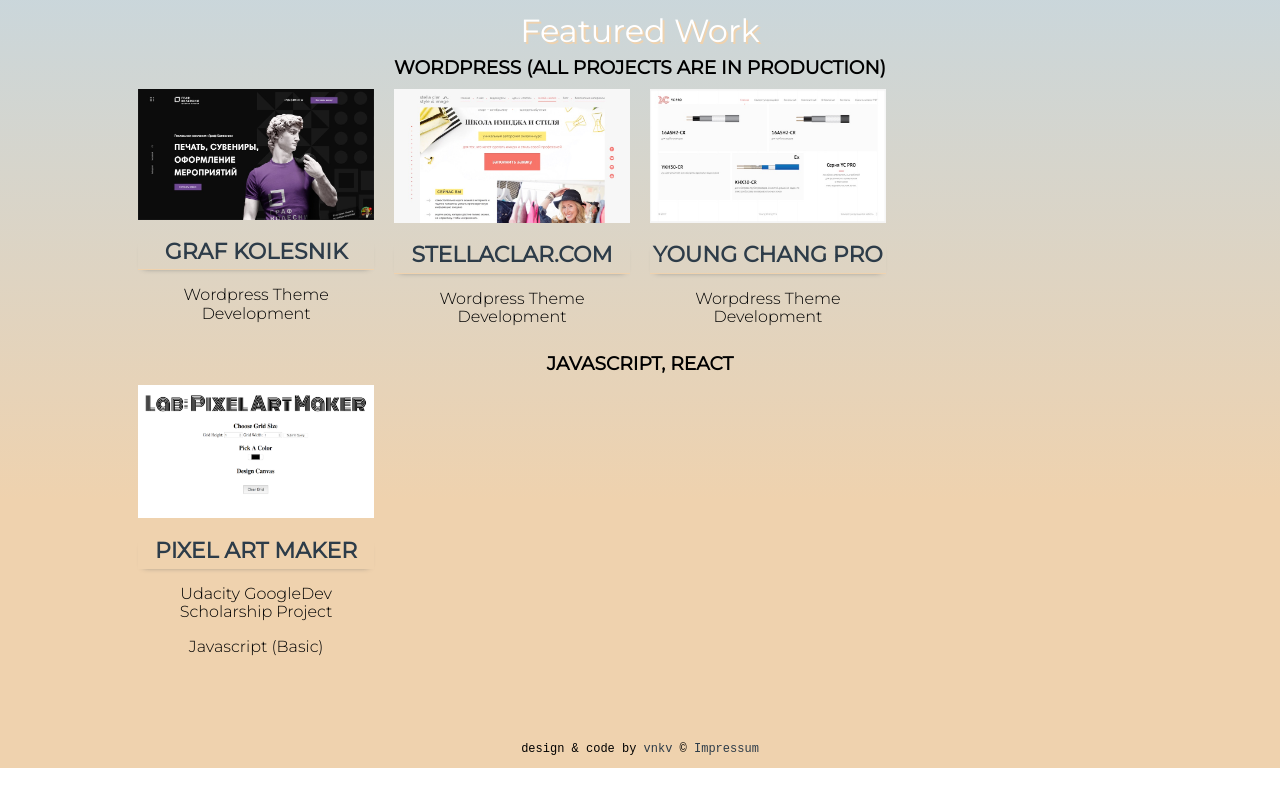
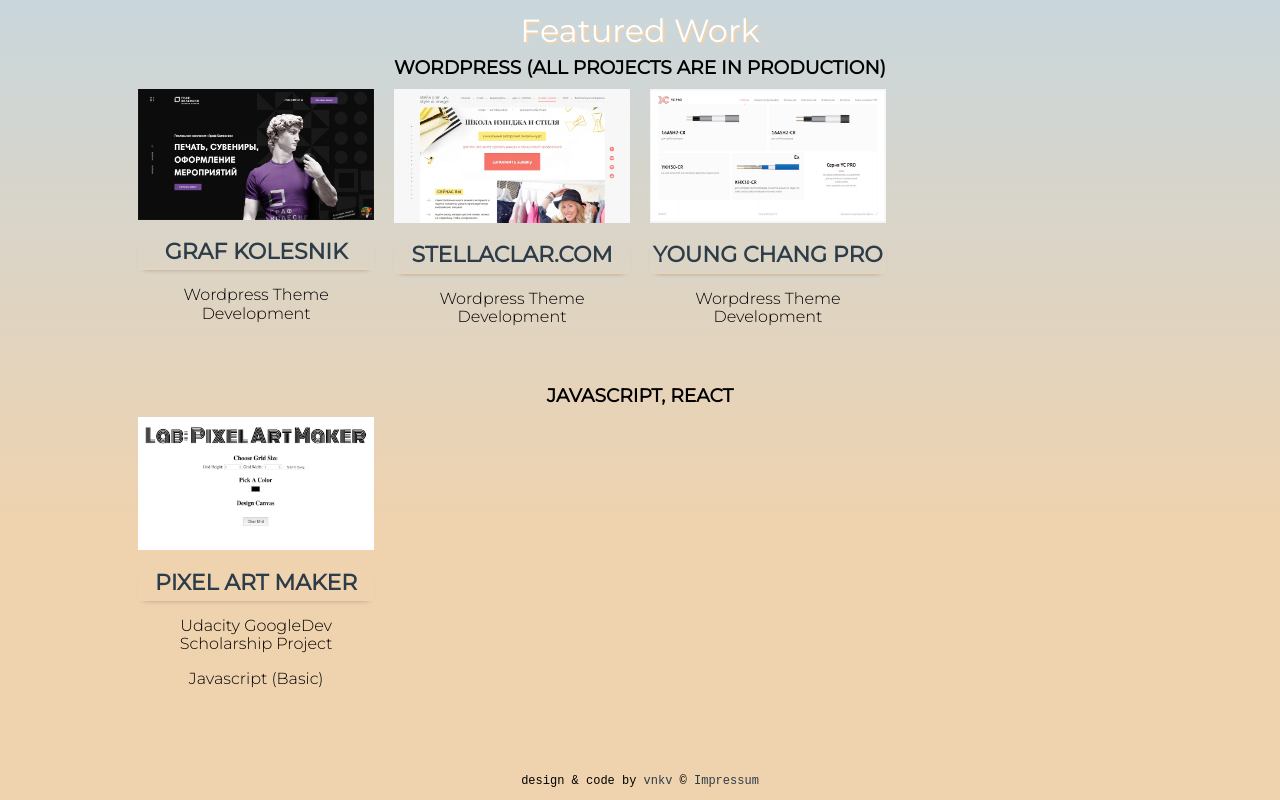
Before and after one commit to aovnkv/aovnkv.github.io, a plain HTML site: page index.html in a window 1280 px wide. Shown: the part 570-1370 px from the top of the page. Before the commit the page ends 1338 px from the top, so only its background shows below. Drawn offline with nearby package versions, Linux system fonts and the light colour scheme.

Commit message:
Update styles.css

```diff
--- a/css/styles.css
+++ b/css/styles.css
@@ -100,6 +100,10 @@
 	margin: 0 -1%;
 }
 
+.flex-container:not(last-child) {
+	margin-bottom: 4vh;
+}
+
 .featured-item {
 	flex-basis: 23%;
 	margin: 1%;
```
